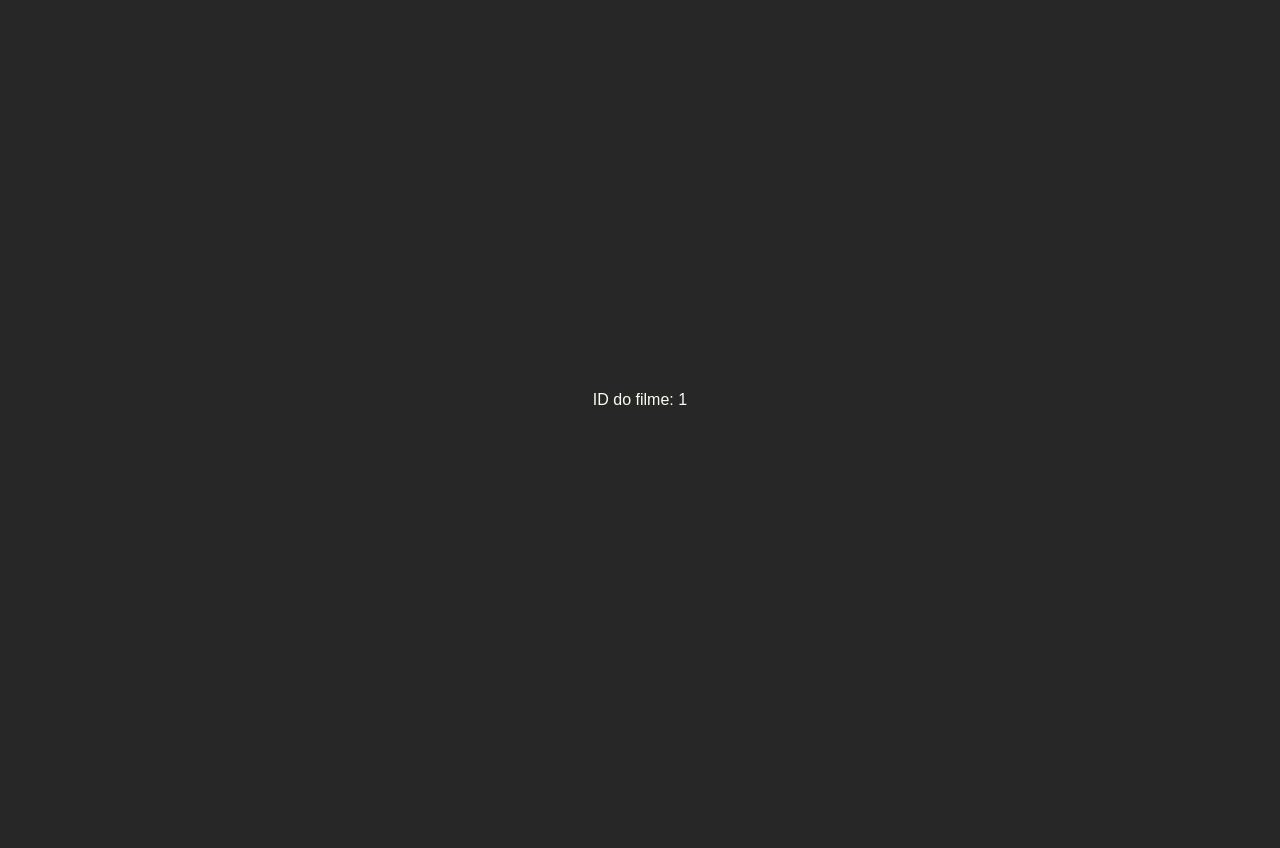
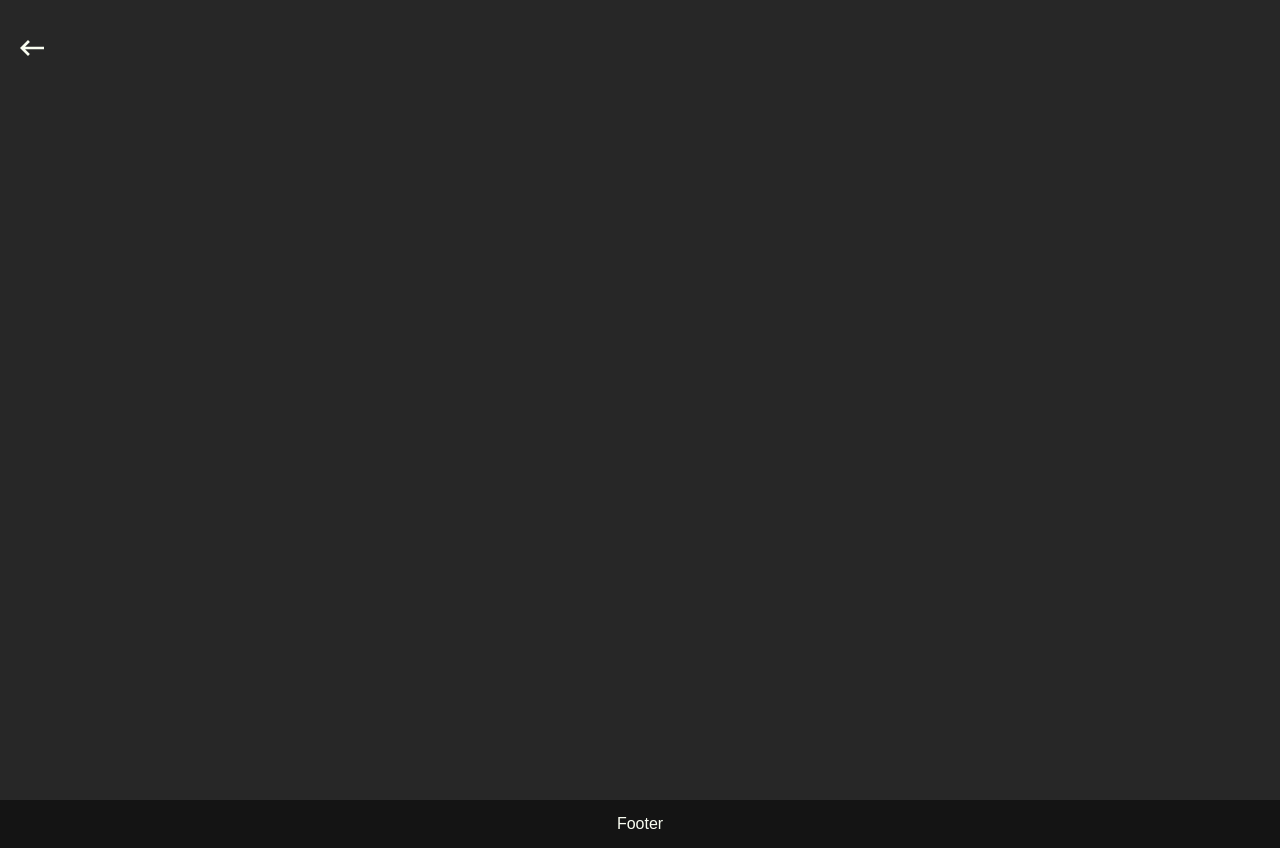
Before and after one commit to phil-development/projeto-de-bloco, a React (Vite) app: page /projeto-de-bloco/movieInfo/1 in a window 1280 px wide. Before the commit the page ends 800 px from the top, so only its background shows below. Built offline with nearby package versions, Linux system fonts and the light colour scheme.

Commit message:
add simple footer component

```diff
--- /dev/null
+++ b/src/components/Footer/index.tsx
@@ -0,0 +1,9 @@
+import { Container } from "./styles";
+
+export default function Footer() {
+    return (
+        <Container>
+            Footer
+        </Container>
+    );
+};
--- /dev/null
+++ b/src/components/Footer/styles.ts
@@ -0,0 +1,14 @@
+import styled from "styled-components";
+
+export const Container = styled.footer`
+
+    width: 100%;
+    height: 48px;
+
+    display: flex;
+    align-items: center;
+    justify-content: center;
+
+    background-color: ${props => props.theme.colors.black};
+
+`;
--- a/src/pages/Home/index.tsx
+++ b/src/pages/Home/index.tsx
@@ -2,6 +2,7 @@ import { Container, Content } from './styles';
 
 import Menu from '../../components/Menu';
 import MovieList from '../../components/MovieList';
+import Footer from '../../components/Footer';
 
 export default function Home() {
 
@@ -16,6 +17,8 @@ export default function Home() {
 
             </Content>
 
+            <Footer />
+
         </Container>
     );
 };
--- a/src/pages/MovieInfo/index.tsx
+++ b/src/pages/MovieInfo/index.tsx
@@ -1,14 +1,41 @@
-import { useParams } from 'react-router-dom';
+import { MdKeyboardBackspace } from "react-icons/md"
 
-import { Container } from './styles';
+import { useNavigate, useParams } from 'react-router-dom';
+
+import Footer from "../../components/Footer";
+
+import {
+    Container,
+    Header,
+    BackButton,
+    Content,
+} from './styles';
 
 export default function MovieInfo() {
 
     const { id } = useParams();
 
+    const navigate = useNavigate();
+
     return (
         <Container>
-            ID do filme: {id}
+
+            <Header>
+
+                <BackButton onClick={() => navigate(-1)}>
+
+                    <MdKeyboardBackspace />
+
+                </BackButton>
+
+            </Header>
+
+            <Content>
+
+            </Content>
+
+            <Footer />
+
         </Container>
     );
 };
--- a/src/pages/MovieInfo/styles.ts
+++ b/src/pages/MovieInfo/styles.ts
@@ -1,10 +1,52 @@
 import styled from "styled-components";
 
-export const Container = styled.main`
+export const Container = styled.div`
 
     width: 100%;
     min-height: 100vh;
+
+`;
+
+export const Header = styled.header`
+
+    width: 100%;
+    height: 96px;
+    padding: 0 1rem;
+
     display: flex;
+    align-items: center;
+    justify-content: flex-start;
+
+    background-color: transparent;
+
+`;
+
+export const BackButton = styled.button`
+
+    width: 32px;
+    height: 32px;
+    outline: none;
+    border: none;
+    background: transparent;
+    color: ${props => props.theme.colors.text};
+    cursor: pointer;
+
+    svg {
+
+        width: 100%;
+        height: 100%;
+
+    }
+
+`;
+
+export const Content = styled.main`
+
+    width: 100%;
+    min-height: calc(100vh - 96px);
+
+    display: flex;
+    flex-direction: column;
     align-items: center;
     justify-content: center;
 
--- a/src/styles/styled.d.ts
+++ b/src/styles/styled.d.ts
@@ -8,6 +8,7 @@ declare module 'styled-components' {
 
         colors: {
 
+            black: string;
             white: string;
             yellow: string;
 
--- a/src/styles/themes/dark.ts
+++ b/src/styles/themes/dark.ts
@@ -4,6 +4,7 @@ export default {
 
     colors: {
 
+        black: '#141414',
         white: '#f1f5f9',
         yellow: '#f3eb00',
 
--- a/src/styles/themes/light.ts
+++ b/src/styles/themes/light.ts
@@ -4,6 +4,7 @@ export default {
 
     colors: {
 
+        black: '#141414',
         white: '#f1f5f9',
         yellow: '#f3eb00',
 
```
